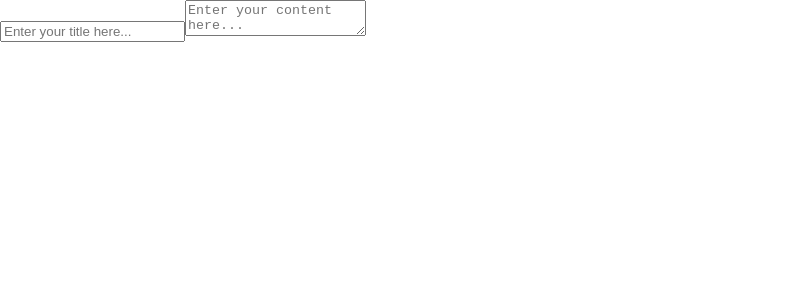
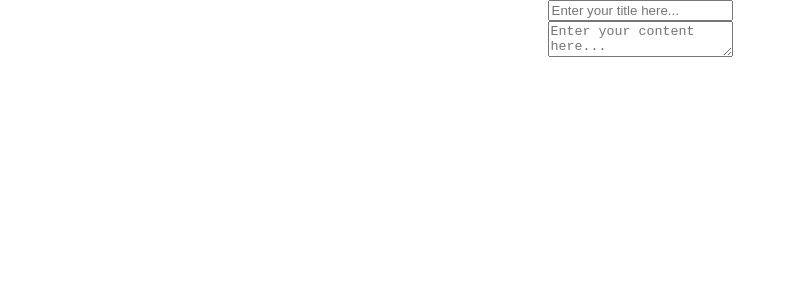
Before and after one commit to ja153903/md, a React (Create React App) app: page / in a window 1280 px wide. Shown: the top 300 px of the page, without its empty margins (0-796 px from the left). Built offline with nearby package versions, Linux system fonts and the light colour scheme.

Commit message:
Making some changes

```diff
--- a/src/App.js
+++ b/src/App.js
@@ -1,9 +1,26 @@
 import React from "react";
+import { makeStyles } from "@material-ui/core/styles";
 
 import { Editor } from "./editor";
+import { Preview } from "./preview";
+
+const useStyles = makeStyles({
+  root: {
+    display: "flex",
+    flexDirection: "row",
+    justifyContent: "center",
+  },
+});
 
 function App() {
-  return <Editor />;
+  const styles = useStyles();
+
+  return (
+    <div className={styles.root}>
+      <Editor />
+      <Preview />
+    </div>
+  );
 }
 
 export default App;
--- a/src/editor/containers/Editor.js
+++ b/src/editor/containers/Editor.js
@@ -1,17 +1,26 @@
 import React from "react";
 import { useDispatch } from "react-redux";
+import { makeStyles } from "@material-ui/core/styles";
 
 import { Content, Title } from "../components";
 import { onTitleChange, onContentChange } from "../stores";
 import { useSelectTitle, useSelectContent } from "../stores/selectors";
 
+const useStyles = makeStyles({
+  root: {
+    display: "flex",
+    flexDirection: "column",
+  },
+});
+
 export default function Editor() {
+  const dispatch = useDispatch();
   const title = useSelectTitle();
   const content = useSelectContent();
-  const dispatch = useDispatch();
+  const styles = useStyles();
 
   return (
-    <div>
+    <div className={styles.root}>
       <Title
         title={title}
         onChange={(e) => dispatch(onTitleChange(e.target.value))}
--- a/src/index.js
+++ b/src/index.js
@@ -6,6 +6,7 @@ import App from "./App";
 import { store } from "./store";
 import reportWebVitals from "./reportWebVitals";
 
+import "katex/dist/katex.min.css";
 import "./index.css";
 
 ReactDOM.render(
--- /dev/null
+++ b/src/preview/components/ContentPreview.js
@@ -0,0 +1,7 @@
+import React from "react";
+
+import GenericPreview from "./GenericPreview";
+
+export default function ContentPreview({ content }) {
+  return <GenericPreview markdown={content} />;
+}
--- /dev/null
+++ b/src/preview/components/GenericPreview.js
@@ -0,0 +1,15 @@
+import React from "react";
+import ReactMarkdown from "react-markdown";
+import remarkMath from "remark-math";
+import remarkGfm from "remark-gfm";
+import rehypeKatex from "rehype-katex";
+
+export default function GenericPreview({ markdown }) {
+  return (
+    <ReactMarkdown
+      children={markdown}
+      remarkPlugins={[remarkMath, remarkGfm]}
+      rehypePlugins={[rehypeKatex]}
+    />
+  );
+}
--- /dev/null
+++ b/src/preview/components/TitlePreview.js
@@ -0,0 +1,7 @@
+import React from "react";
+
+import GenericPreview from "./GenericPreview";
+
+export default function TitlePreview({ title }) {
+  return <GenericPreview markdown={title} />;
+}
--- /dev/null
+++ b/src/preview/components/index.js
@@ -0,0 +1,2 @@
+export { default as TitlePreview } from "./TitlePreview";
+export { default as ContentPreview } from "./ContentPreview";
--- /dev/null
+++ b/src/preview/containers/Preview.js
@@ -0,0 +1,28 @@
+import React from "react";
+import { makeStyles } from "@material-ui/core/styles";
+
+import { TitlePreview, ContentPreview } from "../components";
+import {
+  useSelectTitle,
+  useSelectContent,
+} from "../../editor/stores/selectors";
+
+const useStyles = makeStyles({
+  root: {
+    display: "flex",
+    flexDirection: "column",
+  },
+});
+
+export default function Preview() {
+  const title = useSelectTitle();
+  const content = useSelectContent();
+  const styles = useStyles();
+
+  return (
+    <div className={styles.root}>
+      <TitlePreview title={title} />
+      <ContentPreview content={content} />
+    </div>
+  );
+}
--- /dev/null
+++ b/src/preview/index.js
@@ -0,0 +1 @@
+export { default as Preview } from "./containers/Preview";
```
Also changed, not shown: package.json (+7 -2 lines), 1 other file (tests, documents, lock files or other folders).
